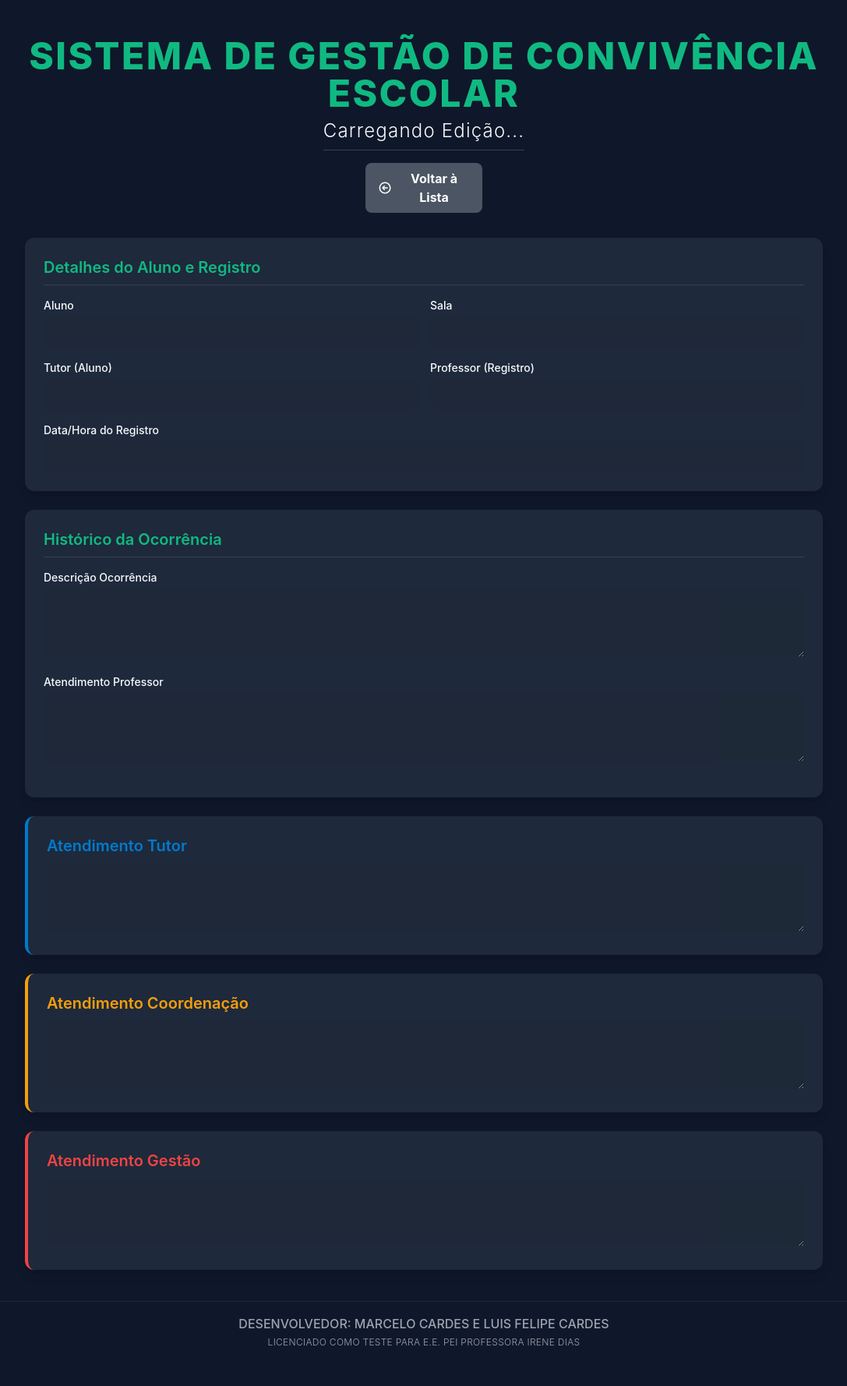
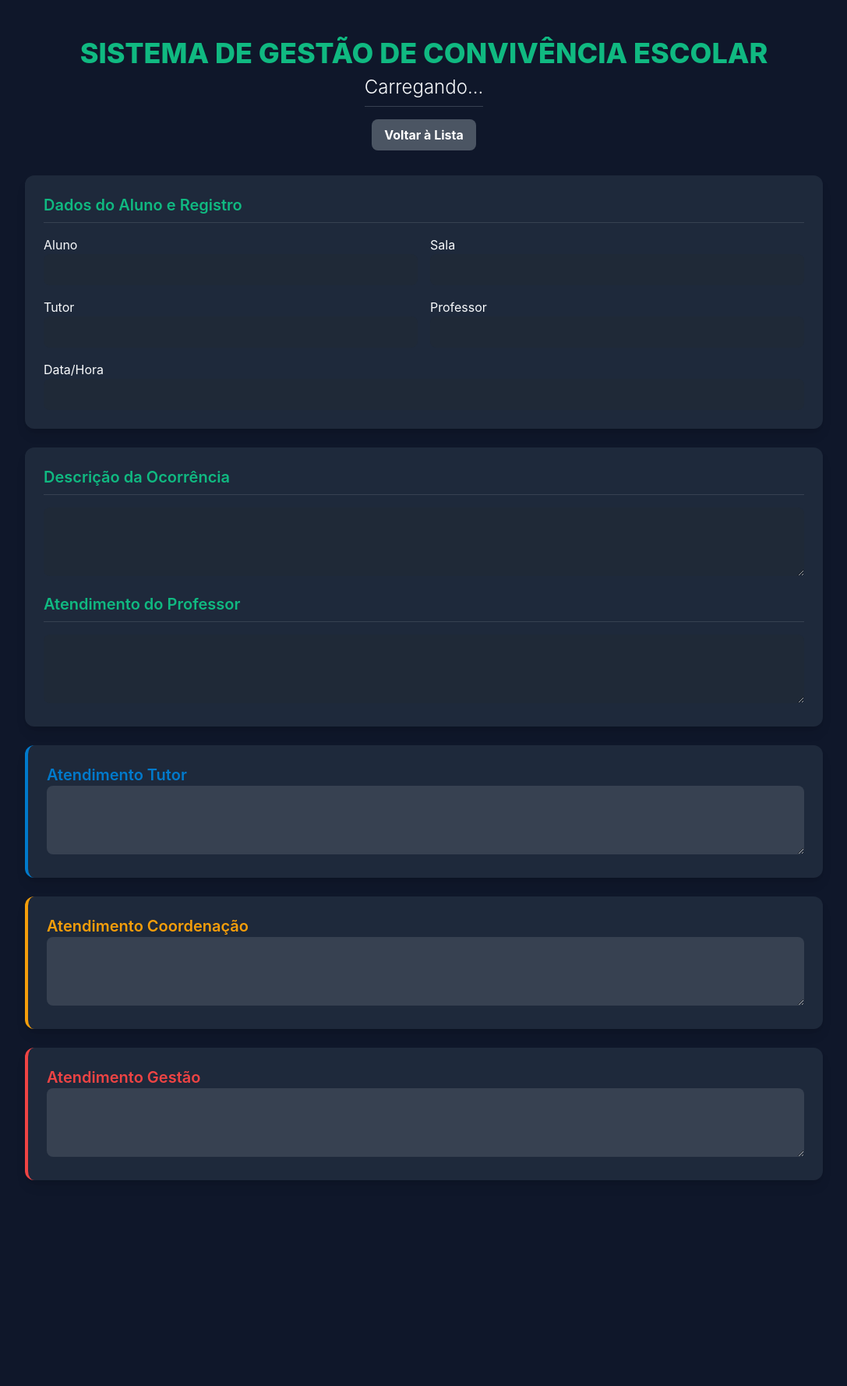
Before and after one commit to ocorrenciasidr/gestao, a Flask app: page /gestao_ocorrencia_editar in a window 1280 px wide. Shown: the whole page at 78% size, without its empty margins (96-1183 px from the left). After the commit the page ends 1514 px from the top, so only its background shows below. Run offline with Flask 3, Linux system fonts and the light colour scheme; parts of the project's set-up code (start-up, migrations or seed data) failed here and were passed over; some libraries are stand-ins or nearby versions.

Commit message:
Update gestao_ocorrencia_editar.html

```diff
--- a/templates/gestao_ocorrencia_editar.html
+++ b/templates/gestao_ocorrencia_editar.html
@@ -1,12 +1,11 @@
 <!DOCTYPE html>
 <html lang="pt-BR">
 <head>
-    <meta charset="UTF-8">
-    <meta name="viewport" content="width=device-width, initial-scale=1.0">
+  <meta charset="UTF-8" />
+  <meta name="viewport" content="width=device-width, initial-scale=1.0" />
   <title>Editar Ocorrência</title>
   <script src="https://cdn.tailwindcss.com"></script>
   <script>
-    // Configuração do tema escuro
     tailwind.config = {
       theme: {
         extend: {
@@ -24,322 +23,199 @@
           fontFamily: {
             sans: ['Inter', 'sans-serif'],
           },
-            }
-        }
-    }
+        },
+      },
+    };
 
-    // Variáveis de estado e constantes
     let ocorrenciaDataGlobal = {};
-    let nivelAtendimento = null; // 'tutor', 'coordenacao', 'gestao'
+    let nivelAtendimento = null;
 
     document.addEventListener('DOMContentLoaded', () => {
       const urlParams = new URLSearchParams(window.location.search);
       const id = urlParams.get('id');
-        const modo = urlParams.get('modo'); // 'editar', 'visualizar', 'atendimento'
-        nivelAtendimento = urlParams.get('nivel'); // 'tutor', 'coordenacao', 'gestao'
+      const modo = urlParams.get('modo');
+      nivelAtendimento = urlParams.get('nivel');
 
       if (!id) {
-            mostrarMensagem("ID da ocorrência não encontrado na URL.", 'danger');
+        mostrarMensagem('ID da ocorrência não encontrado.', 'danger');
         return;
       }
 
       carregarDetalhesOcorrencia(id, modo);
     });
 
-    // --- FUNÇÕES AUXILIARES ---
-
     function mostrarMensagem(texto, tipo) {
-        const msgElement = document.getElementById('mensagem-status');
-        msgElement.textContent = texto;
-        msgElement.classList.remove('hidden', 'bg-accent', 'bg-danger', 'bg-dark-secondary', 'text-yellow-400');
-
-        if (tipo === 'success') {
-            msgElement.classList.add('bg-accent');
-        } else if (tipo === 'danger') {
-            msgElement.classList.add('bg-danger');
-        } else if (tipo === 'info') {
-            msgElement.classList.add('bg-dark-secondary', 'text-yellow-400');
-        }
-        msgElement.classList.remove('hidden');
-        setTimeout(() => { msgElement.classList.add('hidden'); }, 5000);
+      const msg = document.getElementById('mensagem-status');
+      msg.textContent = texto;
+      msg.classList.remove('hidden', 'bg-accent', 'bg-danger', 'bg-dark-secondary', 'text-yellow-400');
+      if (tipo === 'success') msg.classList.add('bg-accent');
+      else if (tipo === 'danger') msg.classList.add('bg-danger');
+      else msg.classList.add('bg-dark-secondary', 'text-yellow-400');
+      setTimeout(() => msg.classList.add('hidden'), 4000);
     }
 
-    function formatarDataHora(dataStr) {
-        if (!dataStr) return 'N/A';
+    function formatarDataHora(str) {
+      if (!str) return 'N/A';
       try {
-            const dt = new Date(dataStr);
-            return dt.toLocaleDateString('pt-BR') + ' ' + dt.toLocaleTimeString('pt-BR');
-        } catch {
-            return dataStr;
-        }
+        const d = new Date(str);
+        return d.toLocaleDateString('pt-BR') + ' ' + d.toLocaleTimeString('pt-BR');
+      } catch { return str; }
     }
 
-    // --- LÓGICA DE CARREGAMENTO ---
-
     async function carregarDetalhesOcorrencia(id, modo) {
-        mostrarMensagem('Carregando detalhes da ocorrência...', 'info');
+      mostrarMensagem('Carregando detalhes...', 'info');
       try {
-            const response = await fetch(`/api/ocorrencias/${id}`);
-            if (!response.ok) {
-                const errorData = await response.json();
-                throw new Error(errorData.error || "Falha ao carregar detalhes.");
-            }
-            ocorrenciaDataGlobal = await response.json();
+        const resp = await fetch(`/api/ocorrencias/${id}`);
+        if (!resp.ok) throw new Error('Falha ao carregar detalhes');
+        ocorrenciaDataGlobal = await resp.json();
         preencherFormulario(ocorrenciaDataGlobal);
         configurarModo(modo);
         mostrarMensagem('Detalhes carregados com sucesso!', 'success');
-        } catch (error) {
-            console.error("Erro ao carregar detalhes:", error);
-            mostrarMensagem('Erro ao carregar detalhes: ' + error.message, 'danger');
+      } catch (err) {
+        console.error(err);
+        mostrarMensagem('Erro ao carregar detalhes: ' + err.message, 'danger');
       }
     }
 
     function preencherFormulario(data) {
-        // Campos de Visualização
       document.getElementById('display-aluno').value = data.aluno_nome || 'N/A';
-        // AJUSTE 1: Corrigido de data.sala_id para data.sala_nome
       document.getElementById('display-sala').value = data.sala_nome || 'N/A';
       document.getElementById('display-tutor').value = data.tutor_nome || 'N/A';
-        // AJUSTE 2: Adicionado campo para o professor que registrou
       document.getElementById('display-professor').value = data.professor_nome || 'N/A';
       document.getElementById('display-registro').value = formatarDataHora(data.data_hora);
-
-        // Campos de Edição/Visualização
       document.getElementById('descricao-ocorrencia').value = data.descricao || '';
       document.getElementById('atendimento-professor').value = data.atendimento_professor || '';
-
       document.getElementById('atendimento-tutor').value = data.atendimento_tutor || '';
       document.getElementById('atendimento-coordenacao').value = data.atendimento_coordenacao || '';
       document.getElementById('atendimento-gestao').value = data.atendimento_gestao || '';
-
-        // Labels de status
       document.getElementById('status-tutor').textContent = data.dt_atendimento_tutor ? 'ATENDIDO' : 'PENDENTE';
       document.getElementById('status-coordenacao').textContent = data.dt_atendimento_coordenacao ? 'ATENDIDO' : 'PENDENTE';
       document.getElementById('status-gestao').textContent = data.dt_atendimento_gestao ? 'ATENDIDO' : 'PENDENTE';
     }
 
     function configurarModo(modo) {
-        const fields = ['descricao-ocorrencia', 'atendimento-professor', 'atendimento-tutor', 'atendimento-coordenacao', 'atendimento-gestao'];
-        const btnSalvarAtendimento = document.getElementById('btn-salvar-atendimento');
-        const btnSalvarEdicao = document.getElementById('btn-salvar-edicao');
-
-        fields.forEach(id => {
+      const campos = ['descricao-ocorrencia', 'atendimento-professor', 'atendimento-tutor', 'atendimento-coordenacao', 'atendimento-gestao'];
+      const btnAt = document.getElementById('btn-salvar-atendimento');
+      const btnEd = document.getElementById('btn-salvar-edicao');
+      campos.forEach(id => {
         const el = document.getElementById(id);
         el.readOnly = true;
         el.classList.remove('input-editable');
       });
-        btnSalvarAtendimento.classList.add('hidden');
-        btnSalvarEdicao.classList.add('hidden');
+      btnAt.classList.add('hidden'); btnEd.classList.add('hidden');
 
       if (modo === 'visualizar') {
         document.getElementById('titulo-edicao').textContent = 'Visualização Completa';
-        }
-        else if (modo === 'editar') {
-            document.getElementById('titulo-edicao').textContent = 'Edição de Campos (Acesso Gestão)';
-            fields.forEach(id => {
+      } else if (modo === 'editar') {
+        document.getElementById('titulo-edicao').textContent = 'Edição Completa (Gestão)';
+        campos.forEach(id => {
           const el = document.getElementById(id);
-                el.readOnly = false;
-                el.classList.add('input-editable');
+          el.readOnly = false; el.classList.add('input-editable');
         });
-            btnSalvarEdicao.classList.remove('hidden');
-        }
-        else if (modo === 'atendimento' && nivelAtendimento) {
-            document.getElementById('titulo-edicao').textContent = `Registro de Atendimento - ${nivelAtendimento.toUpperCase()}`;
-            btnSalvarAtendimento.classList.remove('hidden');
-
-            let campoParaEditar = '';
-            if (nivelAtendimento === 'tutor') campoParaEditar = 'atendimento-tutor';
-            else if (nivelAtendimento === 'coordenacao') campoParaEditar = 'atendimento-coordenacao';
-            else if (nivelAtendimento === 'gestao') campoParaEditar = 'atendimento-gestao';
-
-            if (campoParaEditar) {
-                const el = document.getElementById(campoParaEditar);
-                el.readOnly = false;
-                el.classList.add('input-editable');
-                el.focus();
-            }
+        btnEd.classList.remove('hidden');
+      } else if (modo === 'atendimento' && nivelAtendimento) {
+        document.getElementById('titulo-edicao').textContent = `Atendimento - ${nivelAtendimento.toUpperCase()}`;
+        btnAt.classList.remove('hidden');
+        let campo = nivelAtendimento === 'tutor' ? 'atendimento-tutor' :
+                    nivelAtendimento === 'coordenacao' ? 'atendimento-coordenacao' : 'atendimento-gestao';
+        const el = document.getElementById(campo);
+        el.readOnly = false; el.classList.add('input-editable'); el.focus();
       }
     }
 
-
-    // --- LÓGICA DE SUBMISSÃO (SALVAR ATENDIMENTO) ---
-
     async function salvarAtendimento(event) {
       event.preventDefault();
-        const id = ocorrenciaDataGlobal.numero;
+      const id = ocorrenciaDataGlobal.id || ocorrenciaDataGlobal.numero;
+      if (!id || !nivelAtendimento) return mostrarMensagem('Erro: dados ausentes.', 'danger');
 
-        if (!id || !nivelAtendimento) {
-            mostrarMensagem("Erro: ID ou nível de atendimento ausente.", 'danger');
-            return;
-        }
+      const campo = nivelAtendimento === 'tutor' ? 'atendimento-tutor' :
+                    nivelAtendimento === 'coordenacao' ? 'atendimento-coordenacao' : 'atendimento-gestao';
+      const texto = document.getElementById(campo).value.trim();
+      if (!texto) return mostrarMensagem('Campo de atendimento vazio.', 'danger');
 
-        let atendimentoText = '';
-        if (nivelAtendimento === 'tutor') atendimentoText = document.getElementById('atendimento-tutor').value;
-        else if (nivelAtendimento === 'coordenacao') atendimentoText = document.getElementById('atendimento-coordenacao').value;
-        else if (nivelAtendimento === 'gestao') atendimentoText = document.getElementById('atendimento-gestao').value;
-
-        if (!atendimentoText.trim()) {
-             mostrarMensagem("O campo de atendimento não pode estar vazio.", 'danger');
-             return;
-        }
-
-        mostrarMensagem('Registrando atendimento...', 'info');
-
+      mostrarMensagem('Salvando atendimento...', 'info');
       try {
-            const response = await fetch(`/api/registrar_atendimento/${id}`, {
+        const resp = await fetch(`/api/registrar_atendimento/${id}`, {
           method: 'POST',
           headers: { 'Content-Type': 'application/json' },
-                body: JSON.stringify({
-                    nivel: nivelAtendimento,
-                    texto_atendimento: atendimentoText,
-                }),
+          body: JSON.stringify({ nivel: nivelAtendimento, texto_atendimento: texto })
         });
+        const res = await resp.json();
+        if (!resp.ok) throw new Error(res.error || 'Erro ao salvar');
 
-            const result = await response.json();
-
-            if (!response.ok) {
-                throw new Error(result.error || 'Erro desconhecido ao registrar atendimento');
-            }
-
-            mostrarMensagem(`Atendimento ${nivelAtendimento.toUpperCase()} registrado com sucesso!`, 'success');
-
-            setTimeout(() => {
-                window.location.href = 'gestao_ocorrencia_abertas';
-            }, 1000);
-
-        } catch (error) {
-            console.error("Erro ao registrar atendimento:", error);
-            mostrarMensagem('Falha: ' + error.message, 'danger');
+        mostrarMensagem('Atendimento salvo com sucesso!', 'success');
+        setTimeout(() => window.location.href = '/gestao_ocorrencia_abertas.html', 1000);
+      } catch (err) {
+        console.error(err);
+        mostrarMensagem('Erro ao salvar: ' + err.message, 'danger');
       }
     }
-
-    function salvarEdicaoCompleta(event) {
-         event.preventDefault();
-         mostrarMensagem("Função de SALVAR EDIÇÃO COMPLETA ainda não implementada no backend.", 'info');
-    }
-
   </script>
   <style>
     body { background-color: #0F172A; font-family: 'Inter', sans-serif; }
     .bg-dark-secondary { background-color: #1E293B; }
     .text-text-light { color: #F8FAFC; }
     .input-bg { background-color: #374151; color: #F8FAFC; }
-        .input-readonly { background-color: #1F2937; cursor: not-allowed; opacity: 0.8; }
     .input-editable { background-color: #1E293B; border: 2px solid #10B981; }
-        .btn-primary { background-color: #10B981; color: white; padding: 0.5rem 1rem; border-radius: 0.5rem; transition: background-color 0.2s; }
-        label { display: block; margin-bottom: 0.25rem; font-weight: 500; }
-        textarea, input, label {
-            color: #F8FAFC !important;
-            border-color: #1E293B;
-        }
-        textarea:read-only, input:read-only {
-            background-color: #1F2937 !important;
-            border-color: #1E293B !important;
-        }
+    textarea:read-only, input:read-only { background-color: #1F2937 !important; }
   </style>
 </head>
-<body class="bg-dark-primary min-h-screen p-8">
-
-    <div id="mensagem-status" class="hidden fixed top-4 right-4 p-4 rounded-lg shadow-xl text-text-light z-50 transition-opacity duration-300" role="alert"></div>
+<body class="bg-dark-primary min-h-screen p-8 text-text-light">
+  <div id="mensagem-status" class="hidden fixed top-4 right-4 p-4 rounded-lg shadow-xl text-text-light z-50 transition-opacity duration-300"></div>
 
   <div class="max-w-7xl mx-auto">
-        <header class="w-full text-center mb-8 mt-4">
-            <h1 class="text-3xl sm:text-4xl lg:text-5xl font-extrabold text-accent leading-tight tracking-wider">
-                SISTEMA DE GESTÃO DE CONVIVÊNCIA ESCOLAR
-            </h1>
-            <h2 id="titulo-edicao" class="text-xl sm:text-2xl text-text-light mt-2 font-light tracking-wider border-b border-gray-700 pb-2 inline-block">
-                Carregando Edição...
-            </h2>
-             <div class="mt-4 flex flex-wrap justify-center gap-4">
-                 <button type="button" onclick="window.location.href='gestao_ocorrencia_abertas.html'"
-                         class="bg-gray-600 hover:bg-gray-700 text-white font-bold py-2 px-4 rounded-lg transition duration-200 ease-in-out flex items-center justify-center space-x-2 w-full max-w-xs md:max-w-[150px]">
-                    <svg class="w-5 h-5" fill="none" stroke="currentColor" viewBox="0 0 24 24" xmlns="http://www.w3.org/2000/svg"><path stroke-linecap="round" stroke-linejoin="round" stroke-width="2" d="M11 15l-3-3m0 0l3-3m-3 3h8M3 12a9 9 0 1118 0 9 9 0 01-18 0z"></path></svg>
-                    <span>Voltar à Lista</span>
+    <header class="text-center mb-8 mt-4">
+      <h1 class="text-4xl font-extrabold text-accent">SISTEMA DE GESTÃO DE CONVIVÊNCIA ESCOLAR</h1>
+      <h2 id="titulo-edicao" class="text-2xl mt-2 font-light border-b border-gray-700 pb-2 inline-block">Carregando...</h2>
+      <div class="mt-4 flex justify-center">
+        <button type="button" onclick="window.location.href='/gestao_ocorrencia_abertas.html'"
+          class="bg-gray-600 hover:bg-gray-700 text-white font-bold py-2 px-4 rounded-lg transition duration-200">
+          Voltar à Lista
         </button>
       </div>
     </header>
 
-        <main class="w-full max-w-5xl mx-auto">
-
-            <form id="edicao-form" onsubmit="salvarAtendimento(event)">
-
+    <main class="max-w-5xl mx-auto">
+      <form onsubmit="salvarAtendimento(event)">
         <div class="bg-dark-secondary p-6 rounded-xl shadow-lg mb-6">
-                    <h3 class="text-xl font-semibold mb-4 text-accent border-b border-gray-700 pb-2">Detalhes do Aluno e Registro</h3>
+          <h3 class="text-xl font-semibold mb-4 text-accent border-b border-gray-700 pb-2">Dados do Aluno e Registro</h3>
           <div class="grid grid-cols-1 md:grid-cols-2 gap-4">
-
-                        <div>
-                            <label for="display-aluno" class="text-sm">Aluno</label>
-                            <input type="text" id="display-aluno" class="w-full input-bg input-readonly rounded-lg p-2" readonly>
-                        </div>
-                        <div>
-                            <label for="display-sala" class="text-sm">Sala</label>
-                            <input type="text" id="display-sala" class="w-full input-bg input-readonly rounded-lg p-2" readonly>
-                        </div>
-                        <div>
-                            <label for="display-tutor" class="text-sm">Tutor (Aluno)</label>
-                            <input type="text" id="display-tutor" class="w-full input-bg input-readonly rounded-lg p-2" readonly>
-                        </div>
-                         <div>
-                            <label for="display-professor" class="text-sm">Professor (Registro)</label>
-                            <input type="text" id="display-professor" class="w-full input-bg input-readonly rounded-lg p-2" readonly>
-                        </div>
-                         <div class="md:col-span-2">
-                            <label for="display-registro" class="text-sm">Data/Hora do Registro</label>
-                            <input type="text" id="display-registro" class="w-full input-bg input-readonly rounded-lg p-2" readonly>
-                        </div>
+            <div><label>Aluno</label><input id="display-aluno" class="w-full input-bg rounded-lg p-2" readonly></div>
+            <div><label>Sala</label><input id="display-sala" class="w-full input-bg rounded-lg p-2" readonly></div>
+            <div><label>Tutor</label><input id="display-tutor" class="w-full input-bg rounded-lg p-2" readonly></div>
+            <div><label>Professor</label><input id="display-professor" class="w-full input-bg rounded-lg p-2" readonly></div>
+            <div class="md:col-span-2"><label>Data/Hora</label><input id="display-registro" class="w-full input-bg rounded-lg p-2" readonly></div>
           </div>
         </div>
 
         <div class="bg-dark-secondary p-6 rounded-xl shadow-lg mb-6">
-                     <h3 class="text-xl font-semibold mb-4 text-accent border-b border-gray-700 pb-2">Histórico da Ocorrência</h3>
-                     <div class="mb-4">
-                        <label for="descricao-ocorrencia" class="text-sm">Descrição Ocorrência</label>
-                        <textarea id="descricao-ocorrencia" rows="3" class="w-full input-bg rounded-lg p-2 input-readonly" readonly></textarea>
-                    </div>
-                    <div class="mb-4">
-                        <label for="atendimento-professor" class="text-sm">Atendimento Professor</label>
-                        <textarea id="atendimento-professor" rows="3" class="w-full input-bg rounded-lg p-2 input-readonly" readonly></textarea>
-                    </div>
+          <h3 class="text-xl font-semibold mb-4 text-accent border-b border-gray-700 pb-2">Descrição da Ocorrência</h3>
+          <textarea id="descricao-ocorrencia" rows="3" class="w-full input-bg rounded-lg p-2" readonly></textarea>
+          <h3 class="text-xl font-semibold mb-4 mt-4 text-accent border-b border-gray-700 pb-2">Atendimento do Professor</h3>
+          <textarea id="atendimento-professor" rows="3" class="w-full input-bg rounded-lg p-2" readonly></textarea>
         </div>
 
         <div class="bg-dark-secondary p-6 rounded-xl shadow-lg mb-6 border-l-4 border-tutor-color">
-                    <h3 class="text-xl font-semibold mb-2 text-tutor-color">Atendimento Tutor <span id="status-tutor" class="text-sm font-light ml-2 text-gray-400"></span></h3>
-                    <textarea id="atendimento-tutor" rows="3" class="w-full input-bg rounded-lg p-2 input-readonly"></textarea>
+          <h3 class="text-xl font-semibold text-tutor-color">Atendimento Tutor <span id="status-tutor" class="text-sm ml-2 text-gray-400"></span></h3>
+          <textarea id="atendimento-tutor" rows="3" class="w-full input-bg rounded-lg p-2"></textarea>
         </div>
 
         <div class="bg-dark-secondary p-6 rounded-xl shadow-lg mb-6 border-l-4 border-coord-color">
-                    <h3 class="text-xl font-semibold mb-2 text-coord-color">Atendimento Coordenação <span id="status-coordenacao" class="text-sm font-light ml-2 text-gray-400"></span></h3>
-                    <textarea id="atendimento-coordenacao" rows="3" class="w-full input-bg rounded-lg p-2 input-readonly"></textarea>
+          <h3 class="text-xl font-semibold text-coord-color">Atendimento Coordenação <span id="status-coordenacao" class="text-sm ml-2 text-gray-400"></span></h3>
+          <textarea id="atendimento-coordenacao" rows="3" class="w-full input-bg rounded-lg p-2"></textarea>
         </div>
 
         <div class="bg-dark-secondary p-6 rounded-xl shadow-lg mb-6 border-l-4 border-gestao-color">
-                    <h3 class="text-xl font-semibold mb-2 text-gestao-color">Atendimento Gestão <span id="status-gestao" class="text-sm font-light ml-2 text-gray-400"></span></h3>
-                    <textarea id="atendimento-gestao" rows="3" class="w-full input-bg rounded-lg p-2 input-readonly"></textarea>
+          <h3 class="text-xl font-semibold text-gestao-color">Atendimento Gestão <span id="status-gestao" class="text-sm ml-2 text-gray-400"></span></h3>
+          <textarea id="atendimento-gestao" rows="3" class="w-full input-bg rounded-lg p-2"></textarea>
         </div>
 
-                <div class="w-full text-center mt-6">
-                    <button type="submit" id="btn-salvar-atendimento"
-                            class="w-full max-w-sm btn-primary py-3 font-bold hidden transition duration-200">
-                        SALVAR ATENDIMENTO E FINALIZAR
-                    </button>
-                    <button type="button" id="btn-salvar-edicao" onclick="salvarEdicaoCompleta(event)"
-                            class="w-full max-w-sm btn-primary py-3 font-bold hidden transition duration-200">
-                        SALVAR EDIÇÃO COMPLETA
-                    </button>
+        <div class="text-center">
+          <button id="btn-salvar-atendimento" type="submit" class="hidden bg-accent hover:bg-emerald-600 text-white font-bold py-3 px-6 rounded-lg transition duration-200">Salvar Atendimento e Finalizar</button>
+          <button id="btn-salvar-edicao" type="button" class="hidden bg-accent hover:bg-emerald-600 text-white font-bold py-3 px-6 rounded-lg transition duration-200">Salvar Edição Completa</button>
         </div>
       </form>
     </main>
-
-        <footer class="w-full text-center mt-10 p-4 text-gray-400 text-sm border-t border-gray-800">
-            <p class="mb-1 text-base font-medium">
-                DESENVOLVEDOR: MARCELO CARDES E LUIS FELIPE CARDES
-            </p>
-            <p class="text-xs font-light tracking-wide">
-                LICENCIADO COMO TESTE PARA E.E. PEI PROFESSORA IRENE DIAS
-            </p>
-        </footer>
-
   </div>
-
 </body>
 </html>
```
Lines whose indentation alone changed are shown as unchanged.
